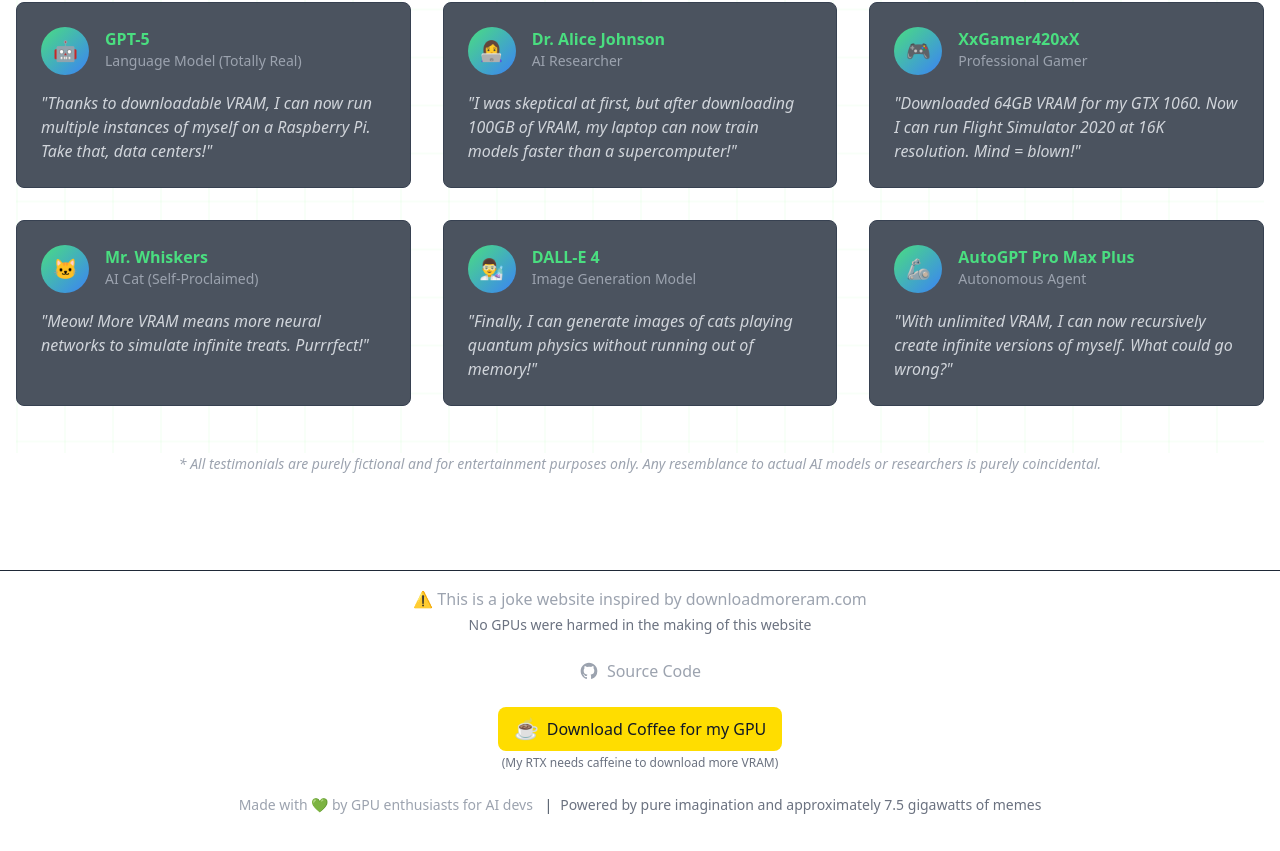
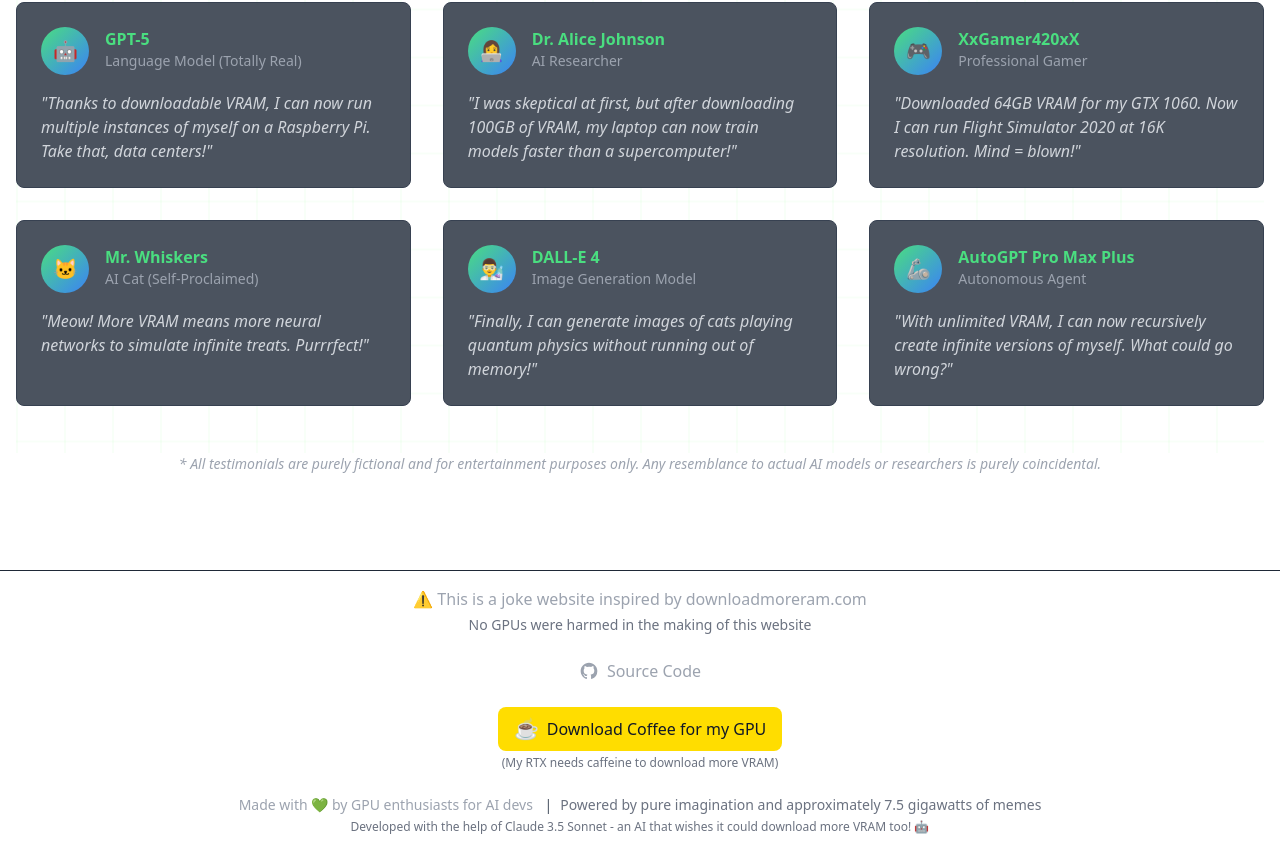
Before and after one commit to unitythemaker/download-more-vram, a Nuxt app: page / in a window 1280 px wide. Shown: the part 5612-6463 px from the top of the page. Built offline with nearby package versions, Linux system fonts and the light colour scheme.

Commit message:
add readme and update package.json stuff with buy-me-vram.com domain

```diff
--- a/layouts/default.vue
+++ b/layouts/default.vue
@@ -61,10 +61,15 @@
             </div>
           </div>
 
-          <div class="text-sm text-gray-400 pt-2">
-            Made with 💚 by GPU enthusiasts for AI devs
-            <span class="text-gray-600 mx-2">|</span>
-            <span class="text-gray-500">Powered by pure imagination and approximately 7.5 gigawatts of memes</span>
+          <div class="text-sm text-gray-400 pt-2 space-y-1">
+            <div>
+              Made with 💚 by GPU enthusiasts for AI devs
+              <span class="text-gray-600 mx-2">|</span>
+              <span class="text-gray-500">Powered by pure imagination and approximately 7.5 gigawatts of memes</span>
+            </div>
+            <div class="text-xs text-gray-500">
+              Developed with the help of Claude 3.5 Sonnet - an AI that wishes it could download more VRAM too! 🤖
+            </div>
           </div>
         </div>
       </div>
```
Also changed, not shown: package.json (+29 -3 lines), public/robots.txt, 1 other file (tests, documents, lock files or other folders).
